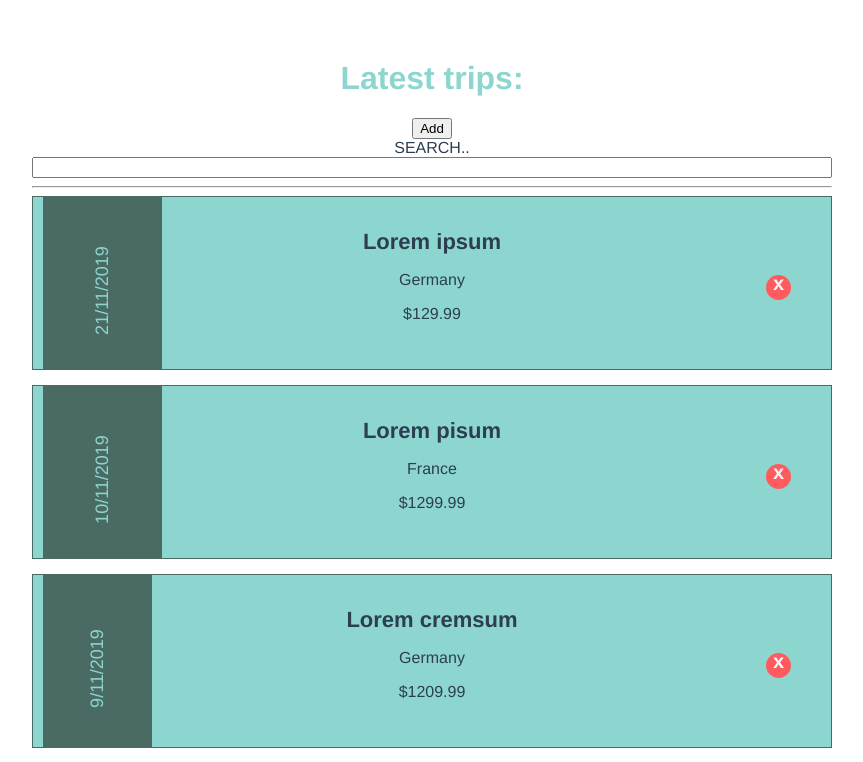
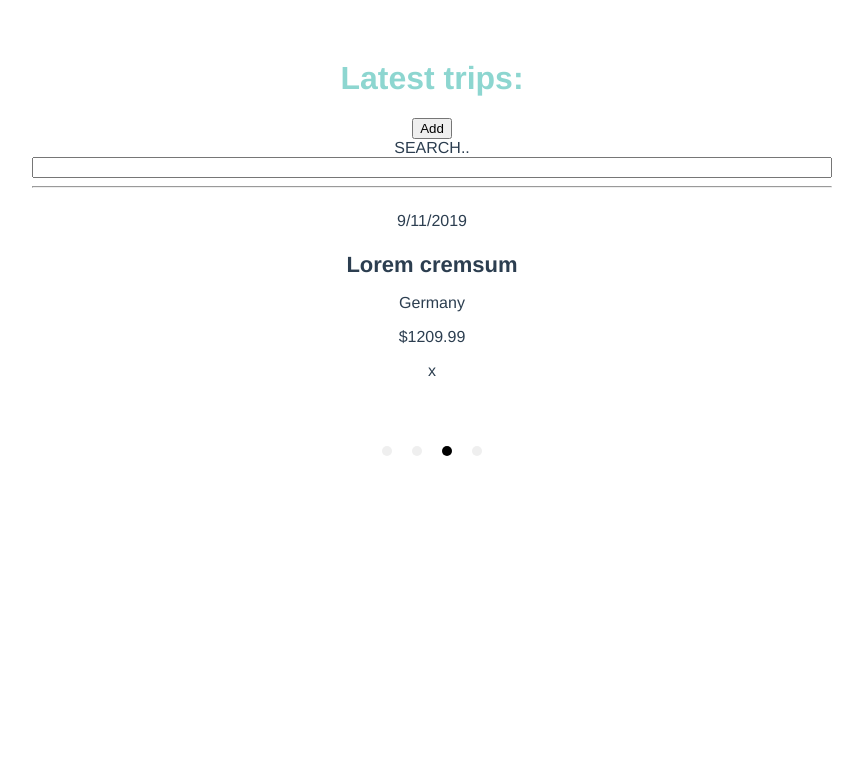
Before and after one commit to ziolkowska-ag/MEVN-client, a Vue app: page /#/ in a window 1280 px wide. Shown: the top 762 px of the page, without its empty margins (208-1071 px from the left). Built offline with nearby package versions, Linux system fonts and the light colour scheme; the HTML template or start-up script is replaced by a standard one.

Commit message:
Added a carousel for the main page.

```diff
--- a/package.json
+++ b/package.json
@@ -10,7 +10,8 @@
   "dependencies": {
     "axios": "^0.19.0",
     "core-js": "^3.4.3",
-    "vue": "^2.6.10"
+    "vue": "^2.6.10",
+    "vue-carousel": "^0.18.0"
   },
   "devDependencies": {
     "@vue/cli-plugin-babel": "^4.1.0",
--- a/src/components/single_trip.vue
+++ b/src/components/single_trip.vue
@@ -2,7 +2,6 @@
     <div class="container">
         <h1>Latest trips:</h1>
         <h1>Surprise motherfucker</h1>
-
     </div>
 </template>
 
--- a/src/components/trips.vue
+++ b/src/components/trips.vue
@@ -20,38 +20,50 @@
         <hr>
         <p class="error" v-if="error">{{error}}</p>
         <div class="trips-container">
-            <div class="trip"
-                 v-for="(trip, index) in tripsCopy"
+            <!--            <div class="trip"-->
+            <!--                 v-for="(trip, index) in tripsCopy"-->
+            <!--                 v-bind:item="trip"-->
+            <!--                 v-bind:index="index"-->
+            <!--                 v-bind:key="trip._id"-->
+            <!--            >-->
+            <!--                <div class="date">-->
+            <!--                    <p>{{`${trip.date.getDate()}/${trip.date.getMonth()}/${trip.date.getFullYear()}`}}</p>-->
+            <!--                </div>-->
+            <!--                &lt;!&ndash;                TODO: implement onclick for name - go to trips page &ndash;&gt;-->
+            <!--                <p class="name">{{trip.name}}</p>-->
+            <!--                <p class="country">{{trip.country}}</p>-->
+            <!--                <p class="price">${{trip.price}}</p>-->
+            <!--                <div class="delete">-->
+            <!--                    <p v-on:dblclick="deleteTrip(trip._id)">x</p>-->
+            <!--                </div>-->
+            <!--            </div>-->
+            <carousel :perPage="1" :autoplay="true">
+                <slide v-for="(trip, index) in tripsCopy"
                        v-bind:item="trip"
+                       v-bind:key="trip._id"
                        v-bind:index="index"
-                 v-bind:key="trip._id"
                 >
-                <div class="date">
                     <p>{{`${trip.date.getDate()}/${trip.date.getMonth()}/${trip.date.getFullYear()}`}}</p>
-                </div>
-                <!--                TODO: implement onclick for name - go to trips page -->
                     <p class="name">{{trip.name}}</p>
                     <p class="country">{{trip.country}}</p>
                     <p class="price">${{trip.price}}</p>
-                <div class="delete">
                     <p v-on:dblclick="deleteTrip(trip._id)">x</p>
-                </div>
-            </div>
-            <div class="pagination">
-                <!--                TODO: implement pagination -->
-            </div>
-
+                </slide>
+            </carousel>
         </div>
     </div>
 </template>
 
 <script>
     import TripService from "../TripService";
+    import {Carousel, Slide} from 'vue-carousel';
+
 
     export default {
         name: 'trips',
-        static: {
-            visibleItemsPerPageCount: 2
+        components: {
+            Carousel,
+            Slide
         },
         data() {
             return {
```
Also changed, not shown: 1 other file (tests, documents, lock files or other folders). Lines whose indentation alone changed are shown as unchanged.
